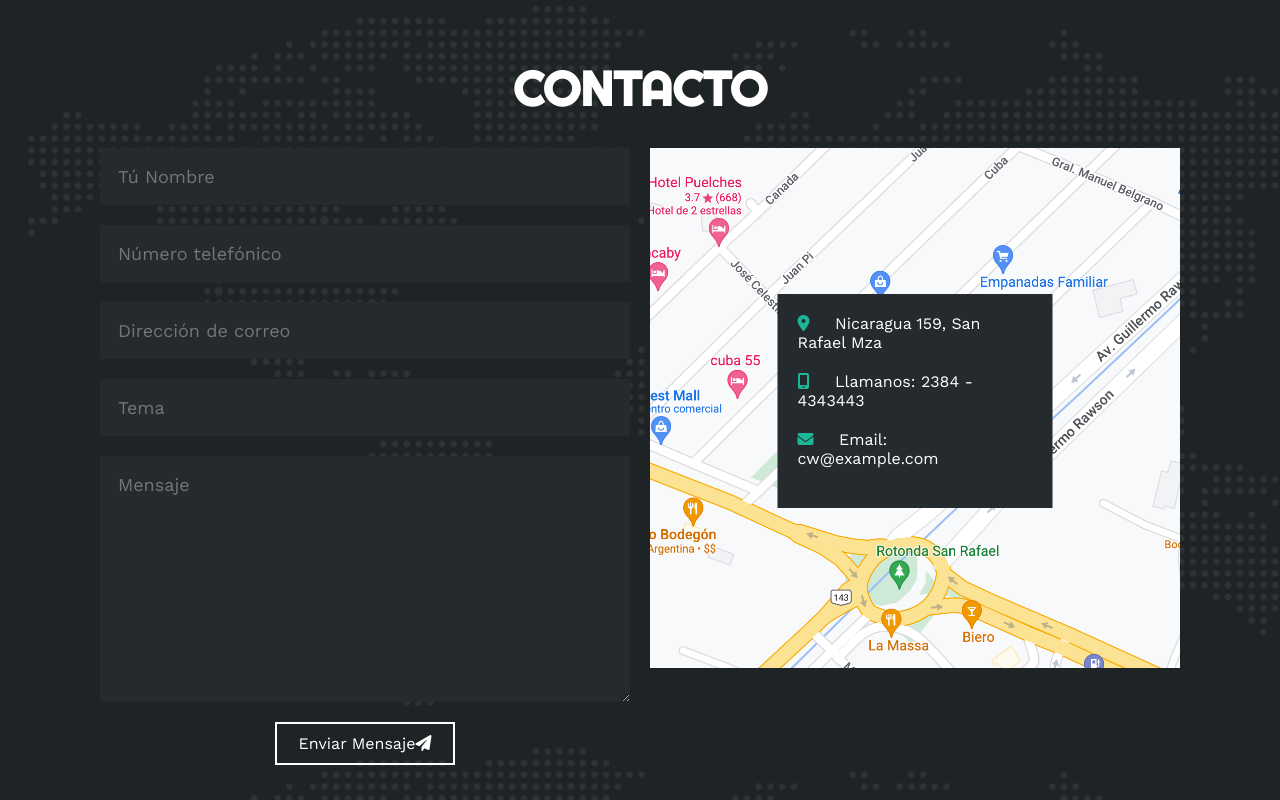
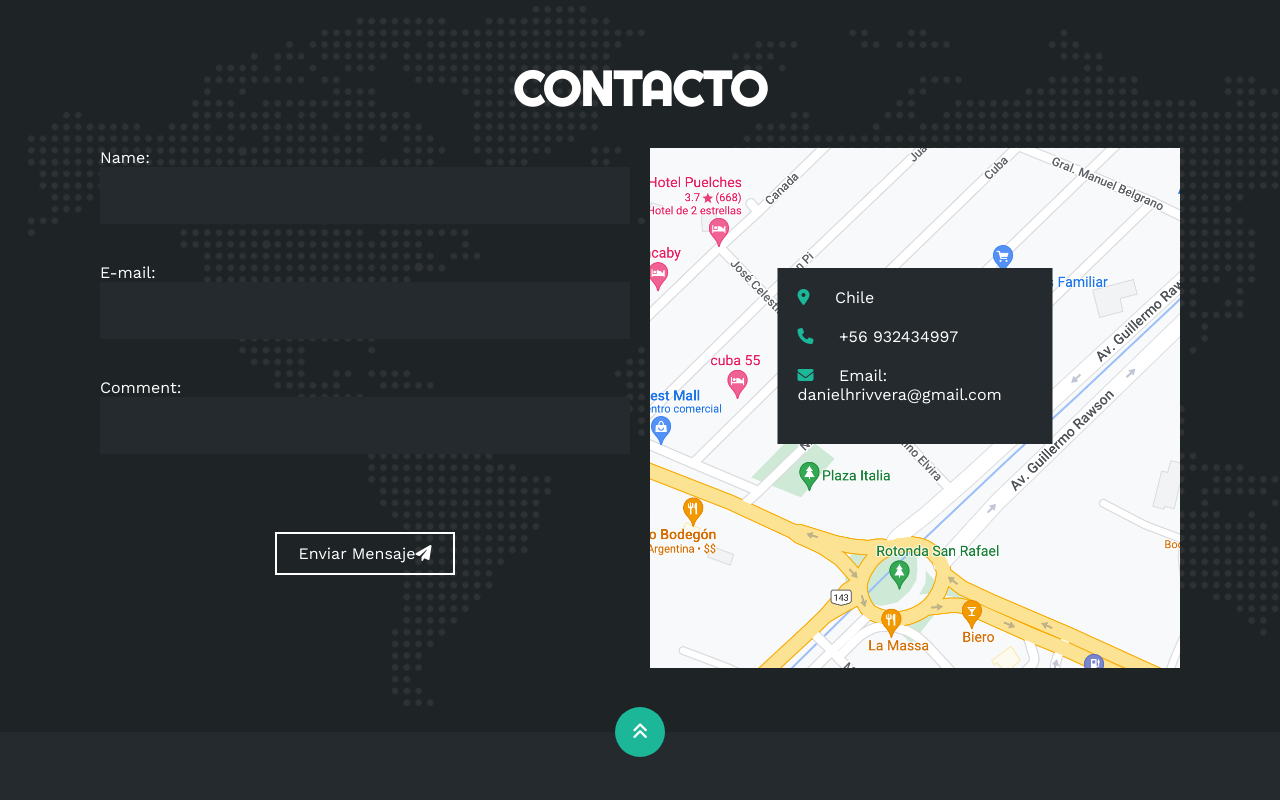
Before and after one commit to danihrivera/Portfolio-, a plain HTML site: page index.html in a window 1280 px wide. Shown: the part 3540-4340 px from the top of the page. Drawn offline with nearby package versions, Linux system fonts and the light colour scheme.

Commit message:
Se agrega funcionalidad al boton submit para que se pueda enviar el formulario.

```diff
--- a/estilo.css
+++ b/estilo.css
@@ -547,7 +547,7 @@ html{
     display: flex;
 }
 .contacto .col{
-    width: 50%;
+    width: 60%;
     padding: 10px;
     position: relative;
 }
@@ -716,4 +716,5 @@ footer .arriba{
     .contacto .fila .col{
         width: 100%;
     }
+
 }
--- a/index.html
+++ b/index.html
@@ -280,16 +280,19 @@
             <div class="fila">
                 <!-- Formulario -->
                 <div class="col">
-                    <form action="mailto:danielhrivvera@gmail.com" method="post" enctype="text/plain"></form>
-                    <input type="text" placeholder="Tú Nombre">
-                    <input type="number" placeholder="Número telefónico">
-                    <input type="text" placeholder="Dirección de correo">
-                    <input type="text" placeholder="Tema">
-                    <textarea name="" id="" cols="30" rows="10" placeholder="Mensaje"></textarea>
-                    <button>
-                        Enviar Mensaje<i class="fa-solid fa-paper-plane"></i>
-                        <span class="overlay"></span>
-                    </button>
+                    <form action="mailto:someone@example.com" method="post" enctype="text/plain">
+                        Name:<br>
+                        <input type="text" name="name"><br>
+                        E-mail:<br>
+                        <input type="text" name="mail"><br>
+                        Comment:<br>
+                        <input type="text" name="comment" size="50"><br><br>
+                        <p><button type="submit">Enviar Mensaje<i class="fa-solid fa-paper-plane"></i><span class="overlay"></span></button>
+                        </p>
+
+                    </form>
+
+
                 </div>
                 <!-- Mapa -->
                 <div class="col">
@@ -298,15 +301,15 @@
                         <ul>
                             <li>
                                 <i class="fa-solid fa-location-dot"></i>
-                                Nicaragua 159, San Rafael Mza
+                                Chile
                             </li>
                             <li>
-                                <i class="fa-solid fa-mobile-screen"></i>
-                                Llamanos: 2384 - 4343443
+                                <i class="fa-solid fa-phone"></i>
+                                +56 932434997
                             </li>
                             <li>
                                 <i class="fa-solid fa-envelope"></i>
-                                Email: cw@example.com
+                                Email: danielhrivvera@gmail.com
                             </li>
                         </ul>
                     </div>
```
